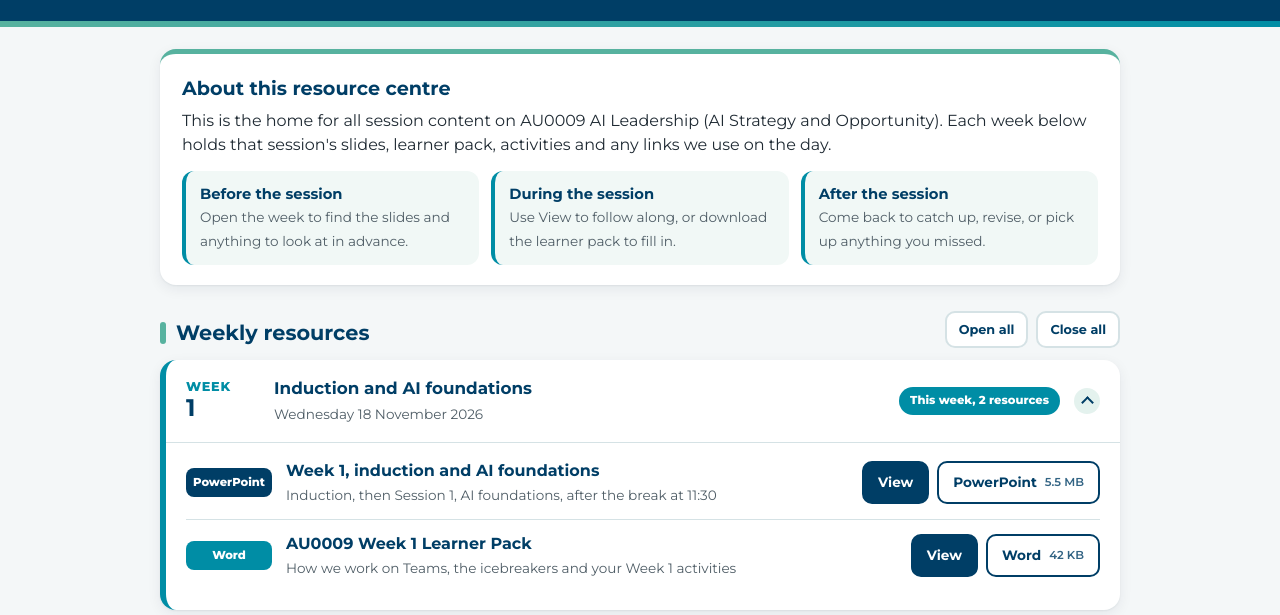
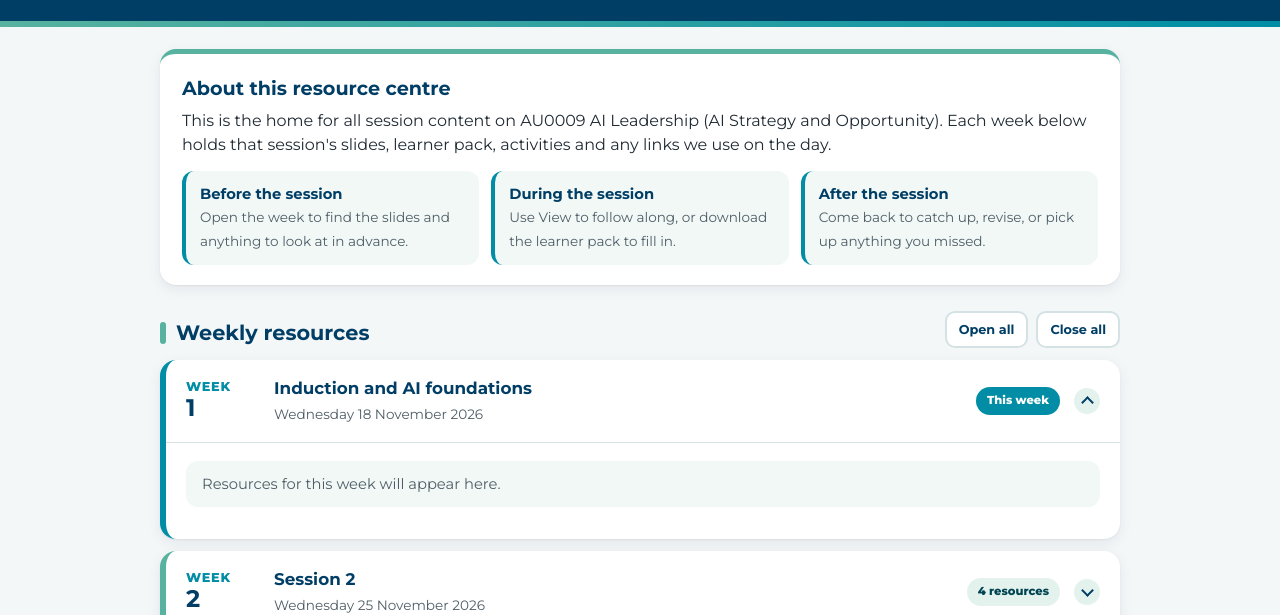
Before and after one commit to KCameron25/au0009, a plain HTML site: page index.html in a window 1280 px wide. Shown: the part 193-808 px from the top of the page. Drawn offline with Linux system fonts and the light colour scheme.

Commit message:
Remove the two Week 1 file resources (to be re-added as OneDrive links)
Co-Authored-By: Claude Opus 5.5 <noreply@anthropic.com>
Claude-Session: https://claude.ai/code/session_01KsQaRfp9ujLPN7aUPLSBxt

```diff
--- a/assets/resources.js
+++ b/assets/resources.js
@@ -19,44 +19,7 @@ window.AU0009_DATA = {
       "date": "2026-11-18",
       "title": "Induction and AI foundations",
       "summary": "",
-      "items": [
-        {
-          "kind": "PowerPoint",
-          "label": "Week 1, induction and AI foundations",
-          "description": "Induction, then Session 1, AI foundations, after the break at 11:30",
-          "actions": [
-            {
-              "text": "View",
-              "href": "weeks/week-01/au0009-week-1-induction-and-ai-foundations.pdf",
-              "view": true
-            },
-            {
-              "text": "PowerPoint",
-              "href": "weeks/week-01/au0009-week-1-induction-and-ai-foundations.pptx",
-              "size": "5.5 MB",
-              "download": "Week 1, induction and AI foundations.pptx"
-            }
-          ]
-        },
-        {
-          "kind": "Word",
-          "label": "AU0009 Week 1 Learner Pack",
-          "description": "How we work on Teams, the icebreakers and your Week 1 activities",
-          "actions": [
-            {
-              "text": "View",
-              "href": "weeks/week-01/au0009-week-1-learner-pack.pdf",
-              "view": true
-            },
-            {
-              "text": "Word",
-              "href": "weeks/week-01/au0009-week-1-learner-pack.docx",
-              "size": "42 KB",
-              "download": "AU0009 Week 1 Learner Pack.docx"
-            }
-          ]
-        }
-      ]
+      "items": []
     },
     {
       "week": 2,
--- a/index.html
+++ b/index.html
@@ -198,7 +198,7 @@ ul.list li:first-child { border-top: 0; }
   </form>
 </dialog>
 
-<script src="assets/resources.js?v=20261124b"></script>
-<script src="assets/app.js?v=20261124b"></script>
+<script src="assets/resources.js?v=20261124c"></script>
+<script src="assets/app.js?v=20261124c"></script>
 </body>
 </html>
```
Also changed, not shown: weeks.json (+1 -10 lines).
